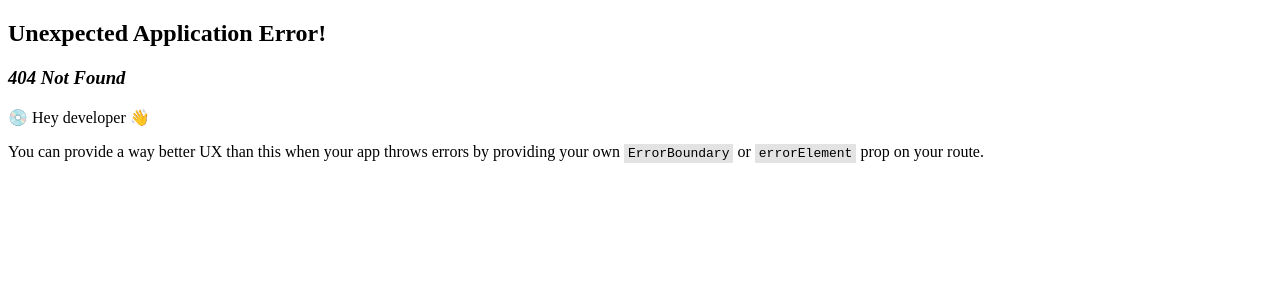
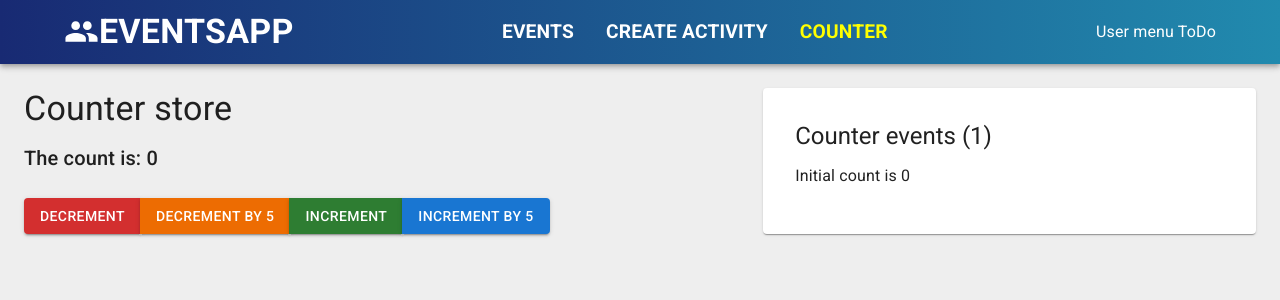
Before and after one commit to pehrn/EventsApp, a React (Vite) app in the folder client/: page /counter in a window 1280 px wide. Before the commit this address had no page. Shown: the top 300 px of the page. Built offline with nearby package versions, Linux system fonts and the light colour scheme.

Commit message:
mobx introduction + global loading management

```diff
--- a/client/src/app/layout/NavBar.tsx
+++ b/client/src/app/layout/NavBar.tsx
@@ -2,15 +2,20 @@ import AppBar from '@mui/material/AppBar';
 import Box from '@mui/material/Box';
 import Toolbar from '@mui/material/Toolbar';
 import Typography from '@mui/material/Typography';
-import { Container, MenuItem } from '@mui/material';
+import { Container, LinearProgress, MenuItem } from '@mui/material';
 import { Group } from '@mui/icons-material';
 import MenuItemLink from "../shared/components/MenuItemLink";
+import { useStore } from "../../lib/hooks/useStore";
+import { Observer } from "mobx-react-lite";
 
 export default function NavBar() {
+
+    const {uiStore} = useStore();
+
     return (
         <>
             <Box sx={{ flexGrow: 1 }}>
-                <AppBar position="static" sx={{backgroundImage: 'linear-gradient(to right, #182a73, #218aae)'}}>
+                <AppBar position="static" sx={{backgroundImage: 'linear-gradient(to right, #182a73, #218aae)', position: 'relative'}}>
                     <Container maxWidth="xl">
                         <Toolbar sx={{display: 'flex', justifyContent: 'space-between'}}>
                             <Box>
@@ -26,12 +31,20 @@ export default function NavBar() {
                                 <MenuItemLink to='/createActivity'>
                                     Create Activity
                                 </MenuItemLink>
+                                <MenuItemLink to='/counter'>
+                                    Counter
+                                </MenuItemLink>
                             </Box>
                             <MenuItem>
                                 User menu ToDo
                             </MenuItem>
                         </Toolbar>
                     </Container>
+                    <Observer>
+                        {() => uiStore.isLoading ? (
+                            <LinearProgress color='secondary' sx={{position: 'absolute', bottom: 0, left: 0, right: 0, height: 4}} />
+                        ) : null}
+                    </Observer>
                 </AppBar>
             </Box>
         </>
--- a/client/src/app/router/Routes.tsx
+++ b/client/src/app/router/Routes.tsx
@@ -4,6 +4,7 @@ import HomePage from "../../features/home/HomePage";
 import ActivityDashboard from "../../features/activities/dashboard/ActivityDashboard";
 import ActivityForm from "../../features/activities/form/ActivityForm";
 import ActivityDetailPage from "../../features/activities/details/ActivityDetailPage";
+import Counter from "../../features/counter/Counter";
 
 export const router = createBrowserRouter([
     {
@@ -15,6 +16,7 @@ export const router = createBrowserRouter([
             { path: 'activities/:id', element: <ActivityDetailPage /> },
             { path: 'createActivity', element: <ActivityForm key='create' /> },
             { path: 'manage/:id', element: <ActivityForm /> },
+            { path: 'counter', element: <Counter /> },
         ]
     }
 ]);
--- /dev/null
+++ b/client/src/features/counter/Counter.tsx
@@ -0,0 +1,35 @@
+import {Box, Button, ButtonGroup, List, ListItemText, Paper, Typography } from "@mui/material";
+import { useStore } from "../../lib/hooks/useStore";
+import { observer } from "mobx-react-lite";
+
+export default observer(function Counter () {
+
+    const {counterStore} = useStore();
+
+    return (
+        <Box display='flex' justifyContent='space-between'>
+            <Box sx={{width: '60%'}}>
+                <Typography variant='h4' gutterBottom>
+                    {counterStore.title}
+                </Typography>
+                <Typography variant='h6'>
+                    The count is: {counterStore.count}
+                </Typography>
+                <ButtonGroup sx={{mt: 3}}>
+                    <Button variant="contained" color="error" onClick={() => counterStore.decrement()}>Decrement</Button>
+                    <Button variant="contained" color="warning" onClick={() => counterStore.decrement(5)}>Decrement by 5</Button>
+                    <Button variant="contained" color="success" onClick={() => counterStore.increment()}>Increment</Button>
+                    <Button variant="contained" color="primary" onClick={() => counterStore.increment(5)}>Increment by 5</Button>
+                </ButtonGroup>
+            </Box>
+            <Paper sx={{width: '40%', p: 4}}>
+                <Typography variant='h5'>Counter events ({counterStore.eventCount})</Typography>
+                <List>
+                    {counterStore.events.map((event, index) => (
+                        <ListItemText key={index}>{event}</ListItemText>
+                    ))}
+                </List>
+            </Paper>
+        </Box>
+    );
+});
--- a/client/src/lib/api/agent.ts
+++ b/client/src/lib/api/agent.ts
@@ -1,10 +1,16 @@
 import axios from "axios";
+import { store } from "../stores/store";
 
 const sleep = (delay: number) => new Promise(resolve => setTimeout(resolve, delay));
 
 const agent = axios.create({
     baseURL: import.meta.env.VITE_API_URL,
 });
+
+agent.interceptors.request.use(config => {
+    store.uiStore.isBusy();
+    return config;
+})
 
 agent.interceptors.response.use(async response => {
     try {
@@ -14,6 +20,8 @@ agent.interceptors.response.use(async response => {
     {
         console.log(err);
         return Promise.reject(err);
+    } finally {
+        store.uiStore.isIdle();
     }
 });
 
--- a/client/src/lib/hooks/useActivities.ts
+++ b/client/src/lib/hooks/useActivities.ts
@@ -1,10 +1,12 @@
 import {useMutation, useQuery, useQueryClient } from "@tanstack/react-query";
 import agent from "../api/agent";
+import { useLocation } from "react-router";
 
 export const useActivities = (id?: string) => {
 
     const endpoint = '/activities';
     const queryClient = useQueryClient();
+    const location = useLocation();
 
     const {data: activities, isPending } = useQuery({
 
@@ -12,7 +14,8 @@ export const useActivities = (id?: string) => {
         queryFn: async () => {
             const response = await agent.get<Activity[]>(endpoint);
             return response.data;
-        }
+        },
+        enabled: !id && location.pathname === endpoint
     });
 
     const {data: activity, isLoading: isLoadingActivity } = useQuery({
--- a/client/src/lib/stores/counterStore.ts
+++ b/client/src/lib/stores/counterStore.ts
@@ -1,13 +1,27 @@
-import { makeObservable, observable } from 'mobx';
+import {makeAutoObservable} from 'mobx';
 
 export default class CounterStore {
     title = 'Counter store';
     count = 0;
+    events: string[] = [
+        `Initial count is ${this.count}`,
+    ];
 
     constructor() {
-        makeObservable(this, {
-            title: observable,
-            count: observable
-        });
+        makeAutoObservable(this);
+    }
+
+    increment = (amount = 1) => {
+        this.count += amount;
+        this.events.push(`Incremented by ${amount} - count is now ${this.count}`);
+    };
+
+    decrement = (amount = 1) => {
+        this.count -= amount;
+        this.events.push(`Decremented by ${amount} - count is now ${this.count}`);
+    }
+
+    get eventCount() {
+        return this.events.length;
     }
 }
--- a/client/src/lib/stores/store.ts
+++ b/client/src/lib/stores/store.ts
@@ -1,12 +1,15 @@
 import { createContext } from "react";
 import CounterStore from "./counterStore";
+import { UiStore } from "./uiStore";
 
 interface Store {
     counterStore: CounterStore
+    uiStore: UiStore
 }
 
 export const store: Store = {
-    counterStore: new CounterStore()
+    counterStore: new CounterStore(),
+    uiStore: new UiStore()
 }
 
 export const StoreContext = createContext(store);
--- /dev/null
+++ b/client/src/lib/stores/uiStore.ts
@@ -0,0 +1,18 @@
+import { makeAutoObservable } from "mobx";
+
+export class UiStore {
+    isLoading = false;
+
+    constructor() {
+        makeAutoObservable(this);
+    }
+
+    isBusy()
+    {
+        this.isLoading = true;
+    }
+
+    isIdle() {
+        this.isLoading = false;
+    }
+}
```
